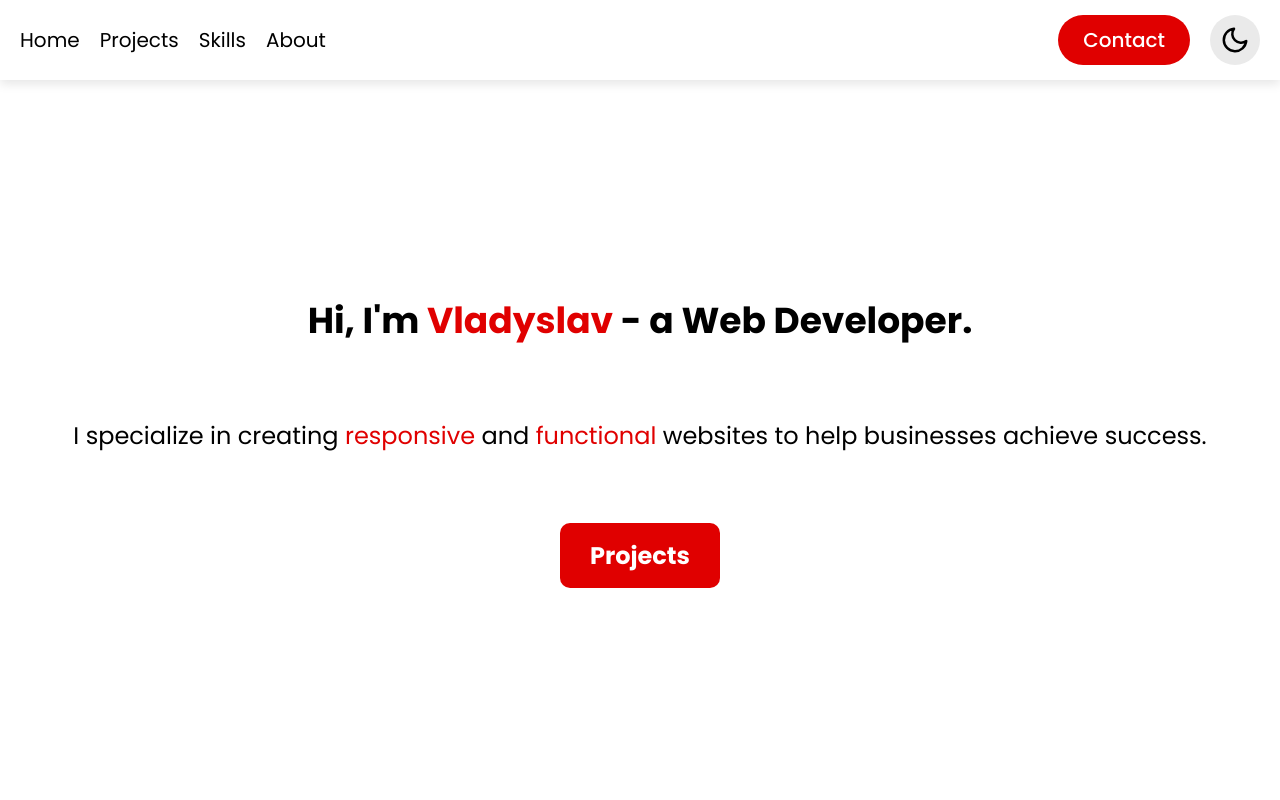
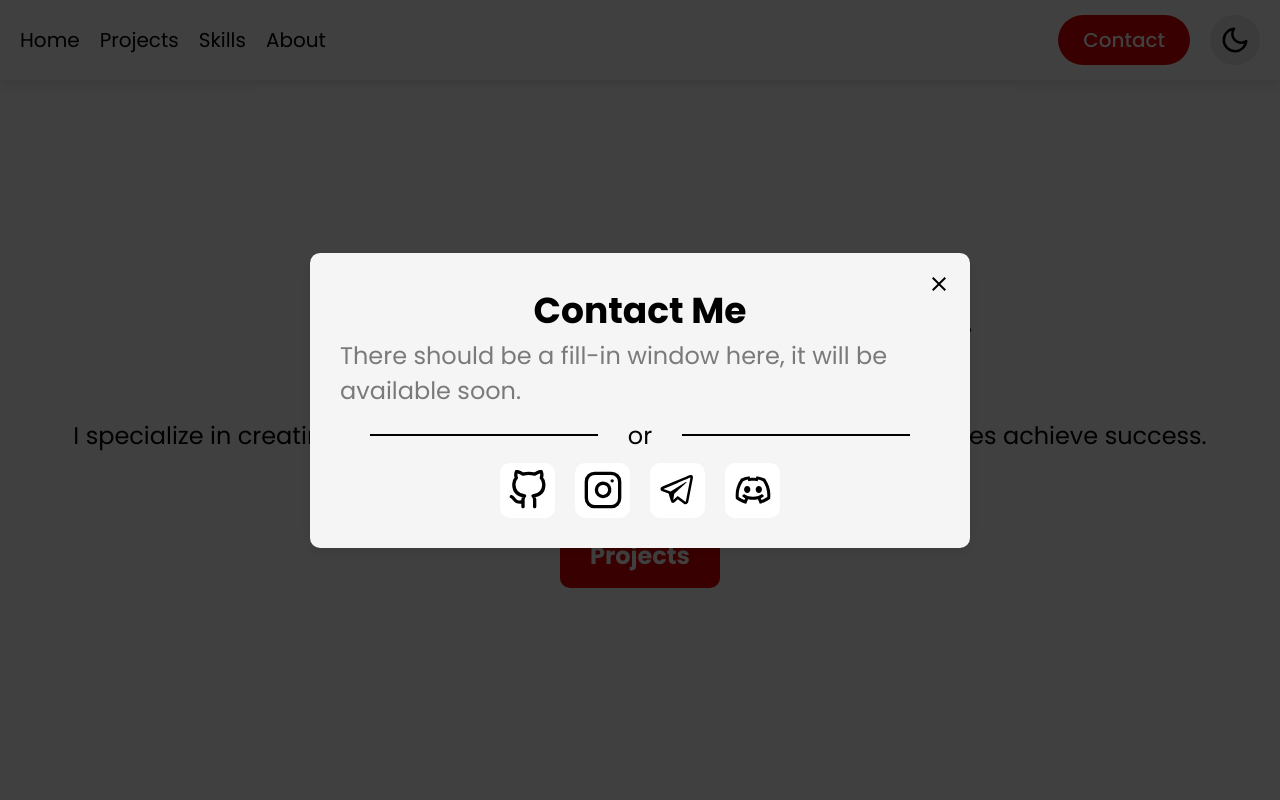
Before and after one commit to regmysss/regmysss.github.io, a React (Vite) app: page / in a window 1280 px wide. Shown: the top 800 px of the page. Built offline with nearby package versions, Linux system fonts and the light colour scheme.

Commit message:
feat: Add ContactModal component with social links and styling

```diff
--- /dev/null
+++ b/src/components/ContactModal.jsx
@@ -0,0 +1,49 @@
+import { IoMdClose } from "react-icons/io";
+import '../styles/contactmodal.css';
+import { Social } from "./UI/Social/Social";
+import { FiGithub, FiInstagram } from "react-icons/fi";
+import { LiaTelegram } from "react-icons/lia";
+import { RiDiscordLine } from "react-icons/ri";
+
+
+export const ContactModal = ({ onClose }) => {
+
+  const handleClose = (e) => {
+    if (e.target.classList.contains('modal-wrapper')) {
+      onClose();
+    }
+  }
+
+  return (
+    <div className='modal'>
+      <div
+        className="modal-wrapper"
+        onClick={handleClose}
+      >
+        <div className="modal-content">
+          <button
+            className="btn-close"
+            onClick={onClose}
+          >
+            <IoMdClose />
+          </button>
+          <h2 className="modal-title">Contact Me</h2>
+          <p className="modal-text">There should be a fill-in window here, it will be available soon.</p>
+          <div className="or-divider">
+            <hr />
+            <span>or</span>
+            <hr />
+          </div>
+          <div className="contact-socials">
+            <ul>
+              <Social link={"https://github.com/regmysss"}><FiGithub /></Social>
+              <Social link={"https://www.instagram.com/vlados.yrm/"}><FiInstagram /></Social>
+              <Social link={"https://t.me/regmysss"}><LiaTelegram /></Social>
+              <Social link={"https://discord.gg/7MU6fszf"}><RiDiscordLine /></Social>
+            </ul>
+          </div>
+        </div>
+      </div>
+    </div>
+  )
+}
--- a/src/components/Footer.jsx
+++ b/src/components/Footer.jsx
@@ -2,6 +2,7 @@ import { Social } from './UI/Social/Social';
 import { FiGithub, FiInstagram } from "react-icons/fi";
 import { LiaTelegram } from "react-icons/lia";
 import '../styles/footer.css';
+import { RiDiscordLine } from 'react-icons/ri';
 
 export const Footer = () => {
     return (
@@ -18,6 +19,7 @@ export const Footer = () => {
                             <Social link={"https://github.com/regmysss"}><FiGithub /></Social>
                             <Social link={"https://www.instagram.com/vlados.yrm/"}><FiInstagram /></Social>
                             <Social link={"https://t.me/regmysss"}><LiaTelegram /></Social>
+                            <Social link={"https://discord.gg/7MU6fszf"}><RiDiscordLine /></Social>
                         </ul>
                     </div>
                 </div>
--- a/src/components/Header.jsx
+++ b/src/components/Header.jsx
@@ -1,9 +1,11 @@
 import { useState } from 'react';
 import '../styles/header.css';
 import { FiSun, FiMoon, FiMenu, FiX } from "react-icons/fi";
+import { ContactModal } from './ContactModal';
 
 export const Header = ({ theme, setTheme }) => {
     const [isMenuOpen, setIsMenuOpen] = useState(false);
+    const [isContactModalOpen, setIsContactModalOpen] = useState(true);
 
     const toggleTheme = () => {
         setTheme(theme === 'light' ? 'dark' : 'light');
@@ -12,6 +14,10 @@ export const Header = ({ theme, setTheme }) => {
     const toggleMenu = () => {
         setIsMenuOpen(!isMenuOpen);
     };
+
+    const onClose = () => {
+        setIsContactModalOpen(false);
+    }
 
     return (
         <header id='header'>
@@ -25,7 +31,7 @@ export const Header = ({ theme, setTheme }) => {
                     </ul>
                 </nav>
                 <div className='header-btns'>
-                    <button className='btn-contact'>
+                    <button className='btn-contact' onClick={() => setIsContactModalOpen(true)}>
                         Contact
                     </button>
                     <button className='btn-theme' onClick={toggleTheme}>
@@ -59,6 +65,10 @@ export const Header = ({ theme, setTheme }) => {
                     }
                 </div>
             </div>
+            {
+                isContactModalOpen &&
+                <ContactModal onClose={onClose} />
+            }
         </header>
     )
 };
--- a/src/index.css
+++ b/src/index.css
@@ -20,6 +20,7 @@ html[data-theme="light"] {
   --footer-text-color: #ffffff;
   --footer-secondary-text-color: #ffffff80;
   --footer-border-color: #ffffff;
+  --modal-background-color: #F5F5F5;
 }
 
 html[data-theme="dark"] {
@@ -38,4 +39,5 @@ html[data-theme="dark"] {
   --footer-text-color: #ffffff;
   --footer-secondary-text-color: #ffffff80;
   --footer-border-color: #ffffff;
+  --modal-background-color: #1A1A1A;
 }
--- /dev/null
+++ b/src/styles/contactmodal.css
@@ -0,0 +1,95 @@
+.modal {
+    position: fixed;
+    top: 0;
+    left: 0;
+    width: 100%;
+    height: 100%;
+    background-color: rgba(0, 0, 0, 0.75);
+    overflow: hidden;
+    overflow-y: auto;
+    transition: opacity 0.3s;
+    z-index: 999;
+}
+
+.modal-wrapper {
+    position: absolute;
+    top: 0;
+    left: 0;
+    display: flex;
+    justify-content: center;
+    align-items: center;
+    width: 100%;
+    min-height: 100%;
+}
+
+.modal-content {
+    position: relative;
+    background-color: var(--modal-background-color);
+    padding: 30px;
+    margin: 20px;
+    border-radius: 10px;
+    box-shadow: 0 4px 15px var(--main-shadow-color);
+    max-width: 600px;
+}
+
+.modal-content h2 {
+    color: var(--main-text-color);
+    text-align: center;
+    font-size: 36px;
+}
+
+.modal-content p {
+    color: var(--secondary-text-color);
+    font-size: 24px;
+}
+
+.modal-content .or-divider {
+    display: flex;
+    justify-content: center;
+    align-items: center;
+    color: var(--main-text-color);
+    margin: 10px 0;
+}
+
+.modal-content .or-divider hr {
+    border: 1px solid var(--main-border-color);
+    width: 80%;
+    margin: 0 30px;
+}
+
+.modal-content .or-divider span {
+    font-size: 24px;
+    color: var(--main-text-color);
+}
+
+.btn-close {
+    position: absolute;
+    top: 16px;
+    right: 16px;
+    display: flex;
+    justify-content: center;
+    align-items: center;
+    width: 30px;
+    height: 30px;
+    border: none;
+    font-size: 24px;
+    color: var(--main-text-color);
+    padding: 0;
+    background-color: transparent;
+    cursor: pointer;
+}
+
+.contact-socials {
+    display: flex;
+    justify-content: center;
+    align-items: center;
+
+}
+
+.contact-socials ul {
+    display: flex;
+    align-items: center;
+    justify-content: start;
+    gap: 20px;
+    list-style: none;
+}
```
